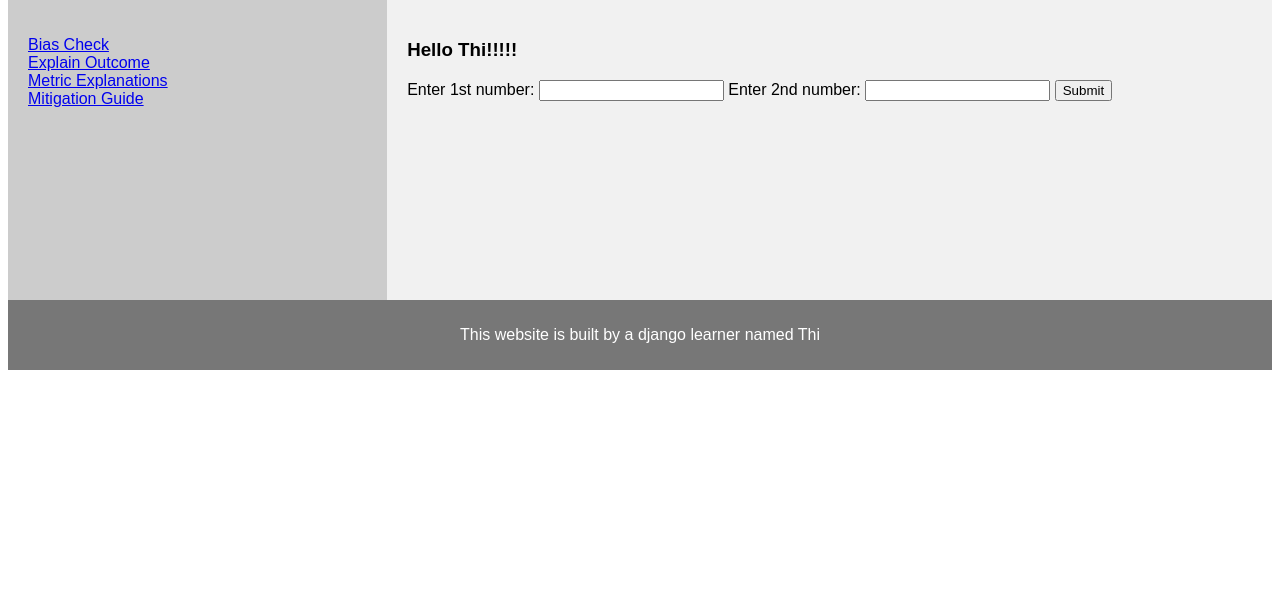
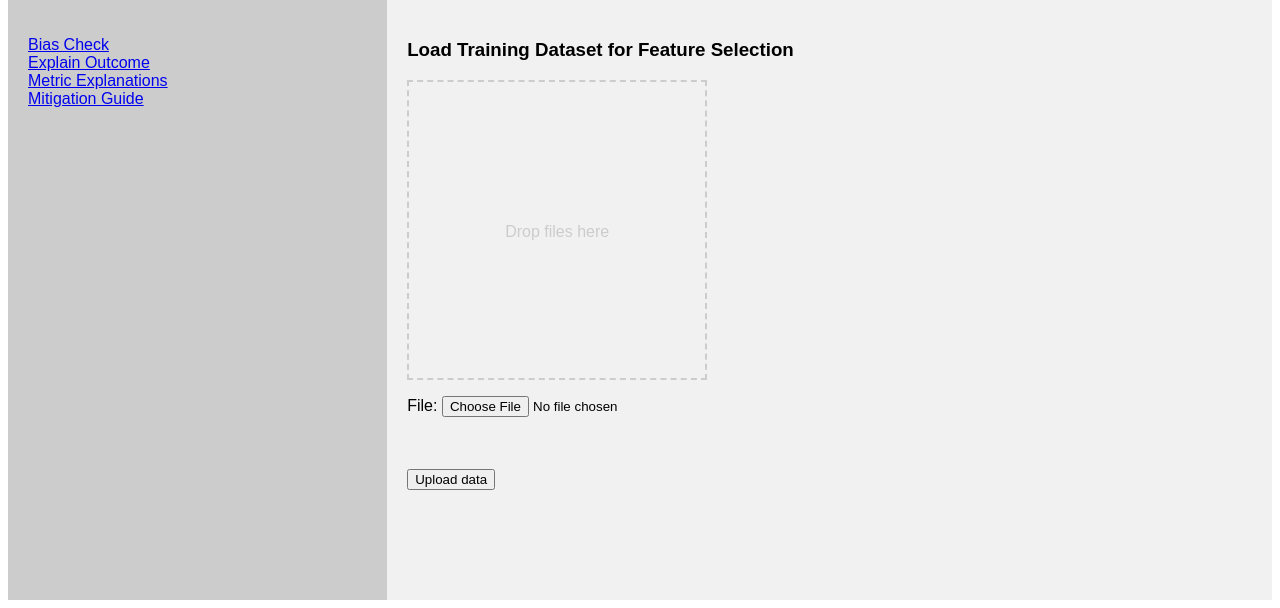
Before and after one commit to thinguyen4/FairNSquareWeb, a Django app: page / in a window 1280 px wide. Shown: the part 216-824 px from the top of the page. Before the commit the page ends 586 px from the top, so only its background shows below. Run offline with Django 3.2, Linux system fonts and the light colour scheme.

Commit message:
Add files via upload
django - template to upload file. template to display features from python code

```diff
--- a/fairnsquare/apps.py
+++ b/fairnsquare/apps.py
@@ -2,4 +2,4 @@ from django.apps import AppConfig
 
 
 class MyhomepageConfig(AppConfig):
-    name = 'myHomepage'
+    name = 'Fair and Square'
--- /dev/null
+++ b/fairnsquare/forms.py
@@ -0,0 +1,3 @@
+from django import forms
+class UploadForm(forms.Form):
+    file = forms.FileField() # for creating file input
--- /dev/null
+++ b/fairnsquare/functions.py
@@ -0,0 +1,4 @@
+def handle_uploaded_file(f):
+    with open('fairnsquare/static/upload/'+f.name, 'wb+') as destination:
+        for chunk in f.chunks():
+            destination.write(chunk)
--- a/fairnsquare/urls.py
+++ b/fairnsquare/urls.py
@@ -1,7 +1,9 @@
 from django.urls import path
+from django.conf import settings
 from . import views
 
 urlpatterns = [
-	path('',views.index, name='index'),
-	path('add',views.add, name='add')
+	# path('',views.index, name='index'),
+	# path('add',views.add, name='add'),
+	path('', views.upload),
 ]
--- a/fairnsquare/views.py
+++ b/fairnsquare/views.py
@@ -1,12 +1,52 @@
+# from django.shortcuts import render
+# from django.http import HttpResponse
+# from django.core.files.storage import FileSystemStorage
+# from django.conf import settings
+# from django.core.files.storage import default_storage
+# from django.views.decorators.http import require_POST
+# import os
+# import sys
+
+
+# # Create your views here.
+# def index(request):
+# 	return render(request,'upload.html',{'name':'Thi'})
+
+# # def upload(request):
+# # 	if request.method == 'POST' and request.FILES['myfile']:
+# # 		myfile = request.FILES['myfile']
+# # 		fs = FileSystemStorage()
+# # 		filename = fs.save(myfile.name, myfile)
+# # 		uploaded_file_url = fs.url(filename)
+# # 		return render(request, 'upload.html', {'uploaded_file_url': uploaded_file_url,"fileupload":"File uploaded successfully"})
+# # 	return render(request, 'upload.html')
+
+# @require_POST
+# def upload(request):
+# 	if request.method == 'POST' and request.FILES['myfile']:
+# 		save_path = os.path.join(settings.MEDIA_ROOT, 'uploads', request.FILES['myfile'])
+# 		path = default_storage.save(save_path, request.FILES['myfile'])
+# 		return render(request, 'upload.html', {'uploaded_file_url': default_storage.path(path),"fileupload":"File uploaded successfully"})
+# 	return render(request, 'upload3.html')
+
+# def add(request):
+# 	val1 = int(request.POST['num1'])
+# 	val2 = int(request.POST['num2'])
+# 	res = val1 + val2
+# 	return render(request,'result.html', {'result':res, 'name':'Thi'})
+
 from django.shortcuts import render
 from django.http import HttpResponse
-
-# Create your views here.
-def index(request):
-	return render(request,'home.html',{'name':'Thi'})
-
-def add(request):
-	val1 = int(request.GET['num1'])
-	val2 = int(request.GET['num2'])
-	res = val1 + val2
-	return render(request,'result.html', {'result':res})
+from fairnsquare.functions import handle_uploaded_file
+from fairnsquare.forms import UploadForm
+from fairnsquare.static.upload.file_read_display_features import load_preproc_data
+def upload(request):
+    if request.method == 'POST':
+        fUpload = UploadForm(request.POST, request.FILES)
+        if fUpload.is_valid():
+            handle_uploaded_file(request.FILES['file'])
+            XD_features = load_preproc_data()
+            return render(request,"selectFeatures.html", {'features': XD_features})
+    else:
+        fUpload = UploadForm()
+        return render(request,"upload.html",{'form':fUpload})
--- a/templates/base.html
+++ b/templates/base.html
@@ -1,9 +1,11 @@
+{% load static %}
 <!DOCTYPE html>
 <html lang="en">
 <head>
     <title>Test Django Template blah</title>
     <meta charset="utf-8">
     <meta name="viewport" content="width=device-width, initial-scale=1">
+    <!-- <link ref="stylesheet" type="text/css" href="{% static 'style.css' %}"> -->
     <style>
         * {
             box-sizing: border-box;
@@ -26,7 +28,7 @@
         nav {
             float: left;
             width: 30%;
-            height: 300px; /* only for demonstration, should be removed */
+            height: 600px;
             background: #ccc;
             padding: 20px;
         }
@@ -42,7 +44,8 @@
             padding: 20px;
             width: 70%;
             background-color: #f1f1f1;
-            height: 300px; /* only for demonstration, should be removed */
+            height: 600px;
+
         }
 
         /* Clear floats after the columns */
--- a/templates/home.html
+++ b/templates/home.html
@@ -4,7 +4,8 @@
 
 <h1>Hello {{name}}!!!!!</h1>
 
-<form action="add">
+<form action="add" method="POST">
+    {% csrf_token %}
     Enter 1st number: <input type = "text" name = "num1">
     Enter 2nd number: <input type = "text" name = "num2">
     <input type ="submit">
--- /dev/null
+++ b/templates/upload.html
@@ -0,0 +1,69 @@
+{% extends 'base.html' %}
+{% load static %}
+{% block content %}
+
+<style>
+    .dropzone{
+       width:300px;
+       height:300px;
+       border:2px dashed #ccc;
+       color:#ccc;
+       line-height:300px;
+       text-align:center;
+
+     }
+    .dropzone.dragover{
+        border-color:#000;
+        color:#000;
+     }
+     </style>
+<h1>Load Training Dataset for Feature Selection</h1>
+
+<div id="upload"></div>
+<div class="dropzone" id="dropzone">Drop files here</div>
+<script>
+    (function(){
+    var dropzone=document.getElementById('dropzone');
+
+    dropzone.ondrop=function(e){
+    fileinput.files=e.dataTransfer.files
+    e.preventDefault()};
+
+    dropzone.ondrop=function(e){
+    e.preventDefault();
+    this.className='dropzone';
+
+    x=e.dataTransfer.files
+    console.log(x)
+    };
+
+    dropzone.ondragover=function(){
+    this.className='dropzone dragover';
+    return false;
+    };
+
+    dropzone.ondragleave=function(){
+     this.className='dropzone';
+     return false;
+     };
+    }());
+</script>
+
+
+<!-- <form method="POST" enctype="multipart/form-data">
+    {% csrf_token %}
+
+
+</form> -->
+
+<form method="POST" class="post-form" enctype="multipart/form-data">
+    {% csrf_token %}
+    {{ form.as_p }}
+    <br/> <br/>
+    <button type="submit" id="button">Upload data</button>
+</form>
+<!--
+{% if uploaded_file_url %}
+    <p>File uploaded at: <a href="{{ uploaded_file_url }}">{{ uploaded_file_url }}</a></p>
+{% endif %}
+{% endblock %} -->
--- a/testproject/urls.py
+++ b/testproject/urls.py
@@ -16,6 +16,7 @@ Including another URLconf
 from django.contrib import admin
 from django.urls import path
 from django.urls import include
+from django.conf import settings
 
 urlpatterns = [
     path('admin/', admin.site.urls),
```
Also changed, not shown: fairnsquare/static/upload/file_read_display_features.py (added, +53 -0 lines), fairnsquare/static/upload/wa_hmda_small.csv (added, +20 -0 lines), templates/selectFeatures.html (added, +8 -0 lines), testproject/settings.py (+10 -0 lines).
